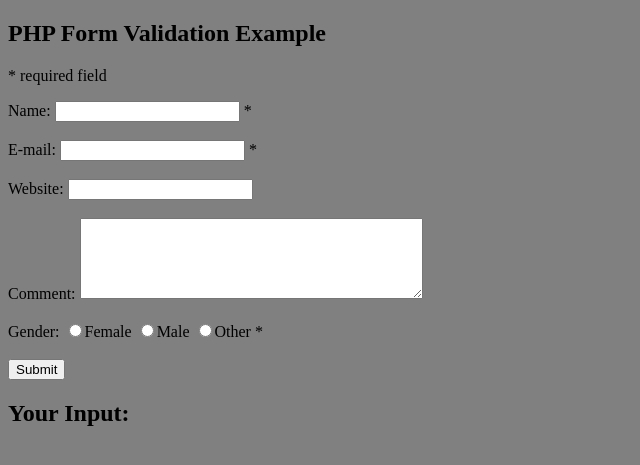
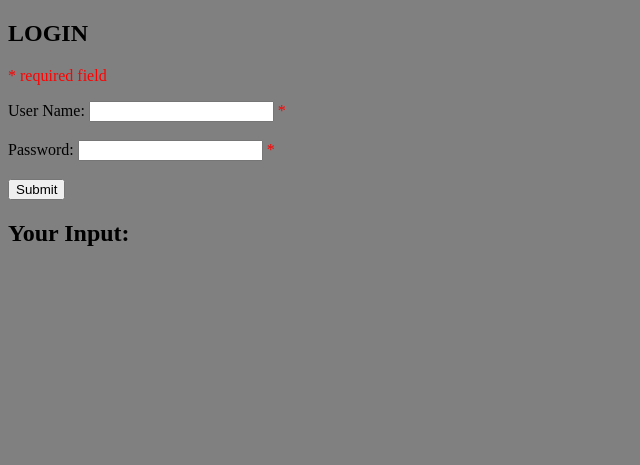
Before and after one commit to username-unavailable-is-not-available/Web-Technologies_19-39872-1, a PHP site: page / in a window 1280 px wide. Shown: the top 465 px of the page, without its empty margins (0-640 px from the left). Run offline with PHP 8.4, Linux system fonts and the light colour scheme.

Commit message:
Minor changes at Task-1

```diff
--- a/Lab Task 3/Task-1/index.php
+++ b/Lab Task 3/Task-1/index.php
@@ -9,6 +9,9 @@
     <style>
         body {
             background-color: grey;
+        }
+        .error {
+            color: red;
         }
     </style>
 </head>
@@ -39,53 +42,20 @@
                 $emailErr = "Invalid email format";
             }
         }
-
-        if (empty($_POST["website"])) {
-            $website = "";
-        } else {
-            $website = $_POST["website"];
-            // check if URL address syntax is valid (this regular expression also allows dashes in the URL)
-            if (!preg_match("/\b(?:(?:https?|ftp):\/\/|www\.)[-a-z0-9+&@#\/%?=~_|!:,.;]*[-a-z0-9+&@#\/%=~_|]/i", $website)) {
-                $websiteErr = "Invalid URL";
-            }
-        }
-
-        if (empty($_POST["comment"])) {
-            $comment = "";
-        } else {
-            $comment = $_POST["comment"];
-        }
-
-        if (empty($_POST["gender"])) {
-            $genderErr = "Gender is required";
-        } else {
-            $gender = $_POST["gender"];
-        }
     }
 
     ?>
 
-    <h2>PHP Form Validation Example</h2>
+    <h2>LOGIN</h2>
     <p><span class="error">* required field</span></p>
     <form method="post" action="<?php echo htmlspecialchars($_SERVER["PHP_SELF"]); ?>">
-        Name: <input type="text" name="name" value="<?php echo $name; ?>">
+        User Name: <input type="text" name="name" value="<?php echo $name; ?>">
         <span class="error">* <?php echo $nameErr; ?></span>
         <br><br>
-        E-mail: <input type="text" name="email" value="<?php echo $email; ?>">
+        Password: <input type="text" name="email" value="<?php echo $email; ?>">
         <span class="error">* <?php echo $emailErr; ?></span>
         <br><br>
-        Website: <input type="text" name="website" value="<?php echo $website; ?>">
-        <span class="error"><?php echo $websiteErr; ?></span>
-        <br><br>
-        Comment: <textarea name="comment" rows="5" cols="40"><?php echo $comment; ?></textarea>
-        <br><br>
-        Gender:
-        <input type="radio" name="gender" <?php if (isset($gender) && $gender == "female") echo "checked"; ?> value="female">Female
-        <input type="radio" name="gender" <?php if (isset($gender) && $gender == "male") echo "checked"; ?> value="male">Male
-        <input type="radio" name="gender" <?php if (isset($gender) && $gender == "other") echo "checked"; ?> value="other">Other
-        <span class="error">* <?php echo $genderErr; ?></span>
-        <br><br>
-        <input type="submit" name="submit" value="Submit">
+        <input type="submit" name="submit" id="submit">
     </form>
 
     <?php
```
